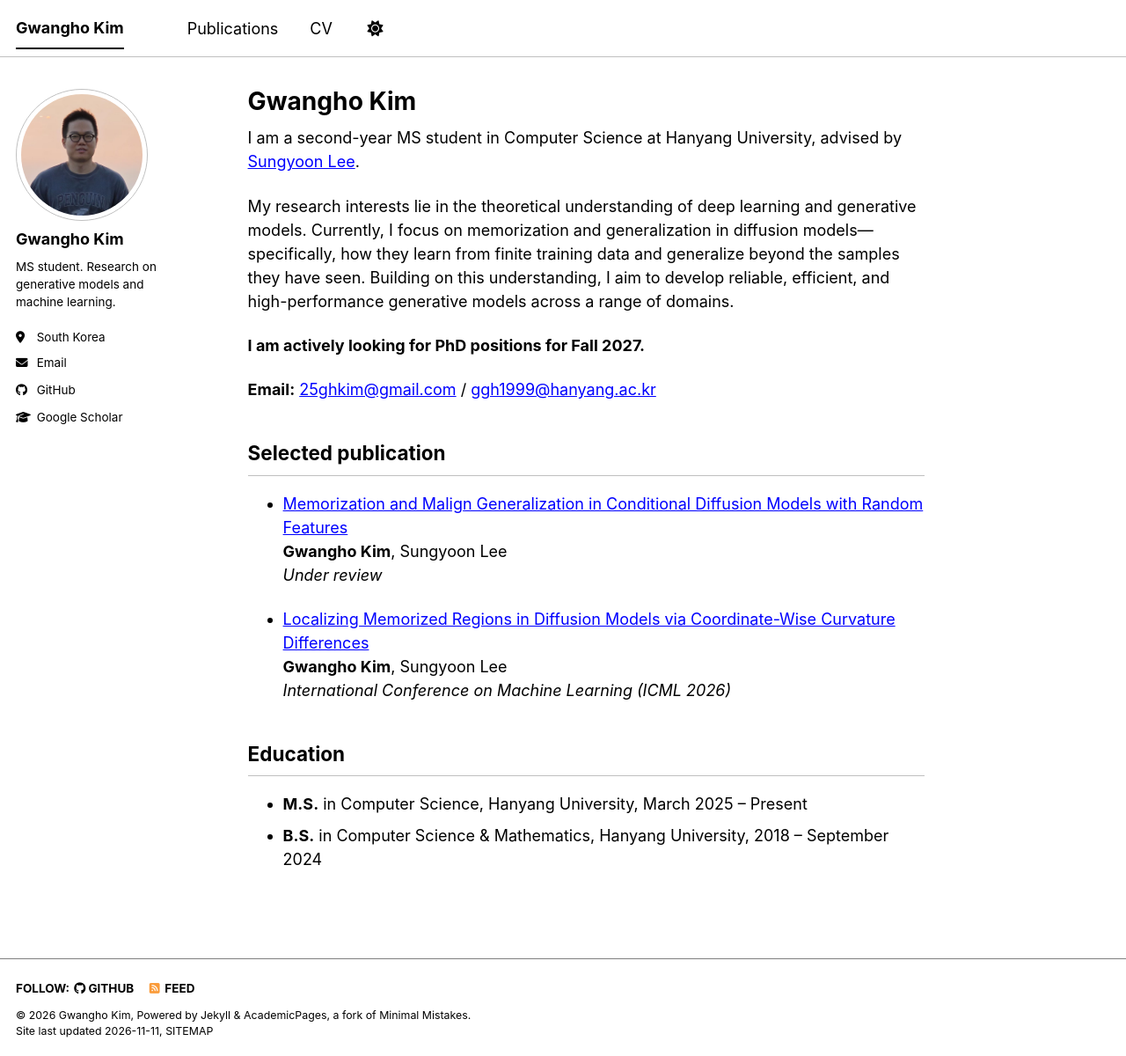
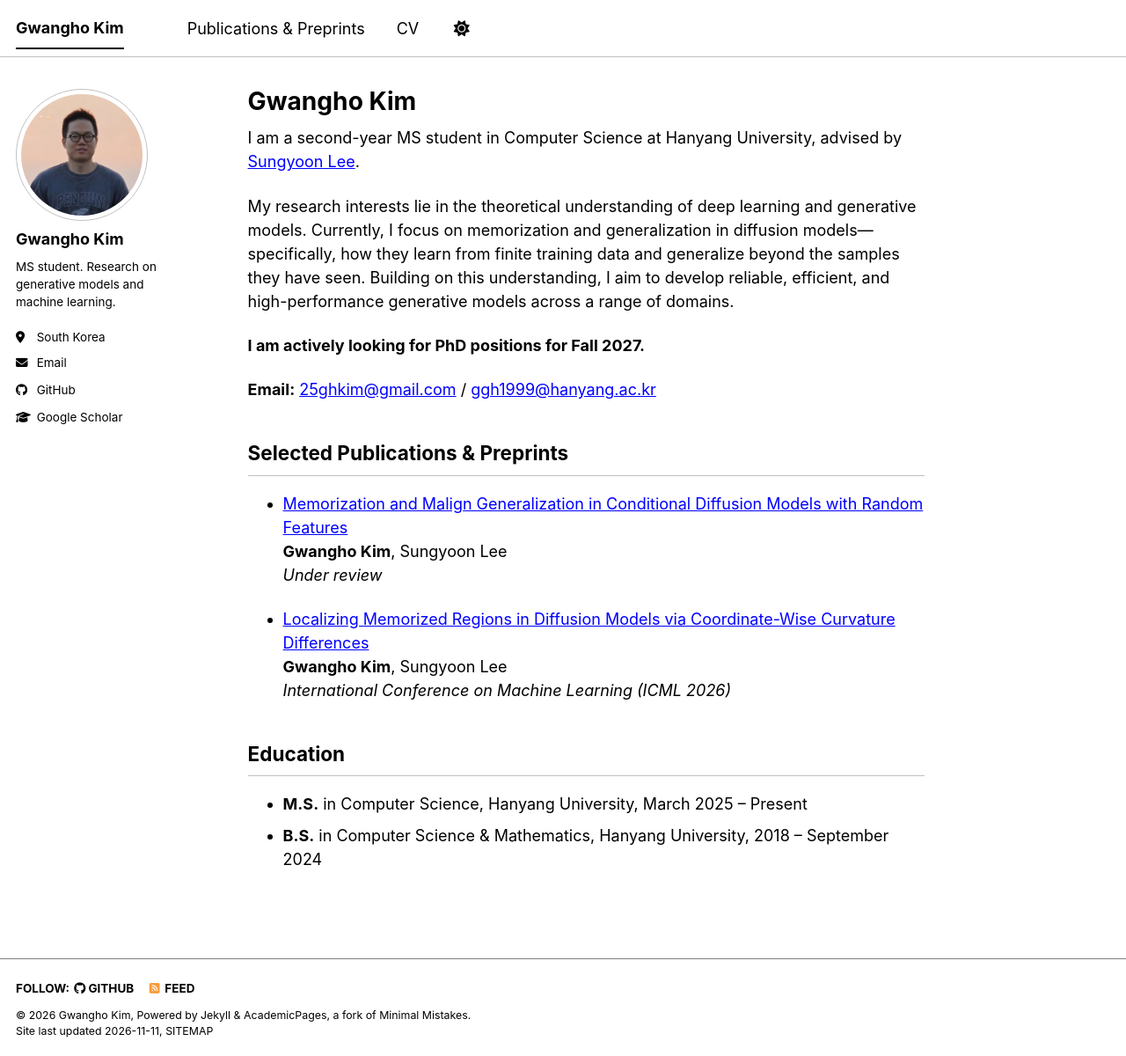
Before and after one commit to Gwangho99/Gwangho99.github.io, a Jekyll site: the page built from _pages/about.md, in a window 1280 px wide and 1200 px high. Shown: the whole window at 88% size. Built offline with Jekyll 4.4.1, drawn with Linux system fonts in a browser that asks for light colours; a script bundle is joined from its source files by our own code; library files that are not in the unit come from our copies.

Commit message:
Rename publication headings to Publications & Preprints

```diff
--- a/_data/navigation.yml
+++ b/_data/navigation.yml
@@ -8,7 +8,7 @@
 #      Markdown formatted page while the second is generated using JSON.
 
 main:
-  - title: "Publications"
+  - title: "Publications & Preprints"
     url: /publications/
 
   - title: "CV"
--- a/_pages/about.md
+++ b/_pages/about.md
@@ -15,7 +15,7 @@ My research interests lie in the theoretical understanding of deep learning and
 
 **Email:** [25ghkim@gmail.com](mailto:25ghkim@gmail.com) / [ggh1999@hanyang.ac.kr](mailto:ggh1999@hanyang.ac.kr)
 
-## Selected publication
+## Selected Publications & Preprints
 
 - [Memorization and Malign Generalization in Conditional Diffusion Models with Random Features](https://arxiv.org/abs/2610.11288)
   **Gwangho Kim**, Sungyoon Lee
--- a/_pages/publications.html
+++ b/_pages/publications.html
@@ -1,6 +1,6 @@
 ---
 layout: archive
-title: "Publications"
+title: "Publications & Preprints"
 permalink: /publications/
 author_profile: true
 ---
```
Also changed, not shown: 1 other file.
